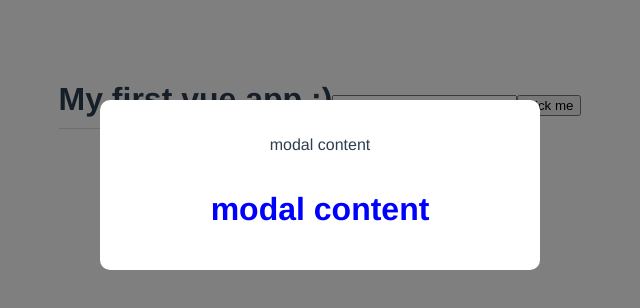
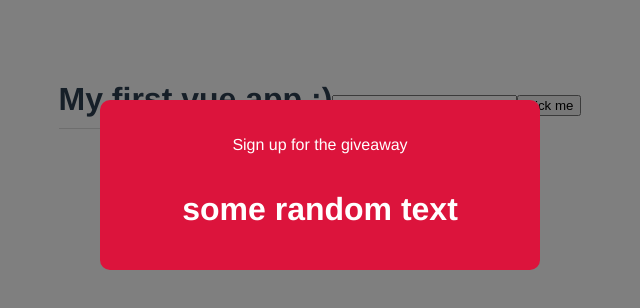
Before and after one commit to alexrem1/Vue3Firebase, a Vue app in the folder VueCLI_Bigger_Projects/modal-project/: page / in a window 1280 px wide. Shown: the top 308 px of the page, without its empty margins (320-960 px from the left). Built offline with nearby package versions, Linux system fonts and the light colour scheme.

Commit message:
Passing data with props

```diff
--- a/VueCLI_Bigger_Projects/modal-project/src/App.vue
+++ b/VueCLI_Bigger_Projects/modal-project/src/App.vue
@@ -1,10 +1,10 @@
-// every vue component can contain 3 different parts but must contain a template
-
 <template>
+  <!-- every vue component can contain 3 different parts but must contain a template -->
   <h1>{{ title }}</h1>
   <input type="text" ref="name" />
   <button @click="handleClick">click me</button>
-  <Modal />
+  <Modal :header="header" :text="text" theme="sale" />
+  <!-- //passed in here -->
 </template>
 
 <script>
@@ -16,6 +16,8 @@ export default {
   data() {
     return {
       title: "My first vue app :)",
+      header: "Sign up for the giveaway",
+      text: "some random text",
     };
   },
   methods: {
@@ -29,9 +31,9 @@ export default {
 };
 </script>
 
-// these styles are global and apply to any element on the page. They can be
-scoped to just this component eg
+//
 <style>
+/* these styles are global and apply to any element on the page. They can be scoped to just this component */
 #app {
   font-family: Avenir, Helvetica, Arial, sans-serif;
   -webkit-font-smoothing: antialiased;
--- a/VueCLI_Bigger_Projects/modal-project/src/components/Modal.vue
+++ b/VueCLI_Bigger_Projects/modal-project/src/components/Modal.vue
@@ -1,11 +1,17 @@
 <template>
   <div class="backdrop">
-    <div class="modal">
-      <p>modal content</p>
-      <h1>modal content</h1>
+    <div class="modal" :class="{ sale: theme === 'sale' }">
+      <p>{{ header }}</p>
+      <h1>{{ text }}</h1>
     </div>
   </div>
 </template>
+
+<script>
+export default {
+  props: ["header", "text", "theme"], //registered over here
+};
+</script>
 
 <style scoped>
 .modal {
@@ -39,4 +45,13 @@ h1 {
 .modal p {
   font-style: normal;
 }
+
+.modal.sale {
+  background: crimson;
+  color: white;
+}
+
+.modal.sale h1 {
+  color: white;
+}
 </style>
```
